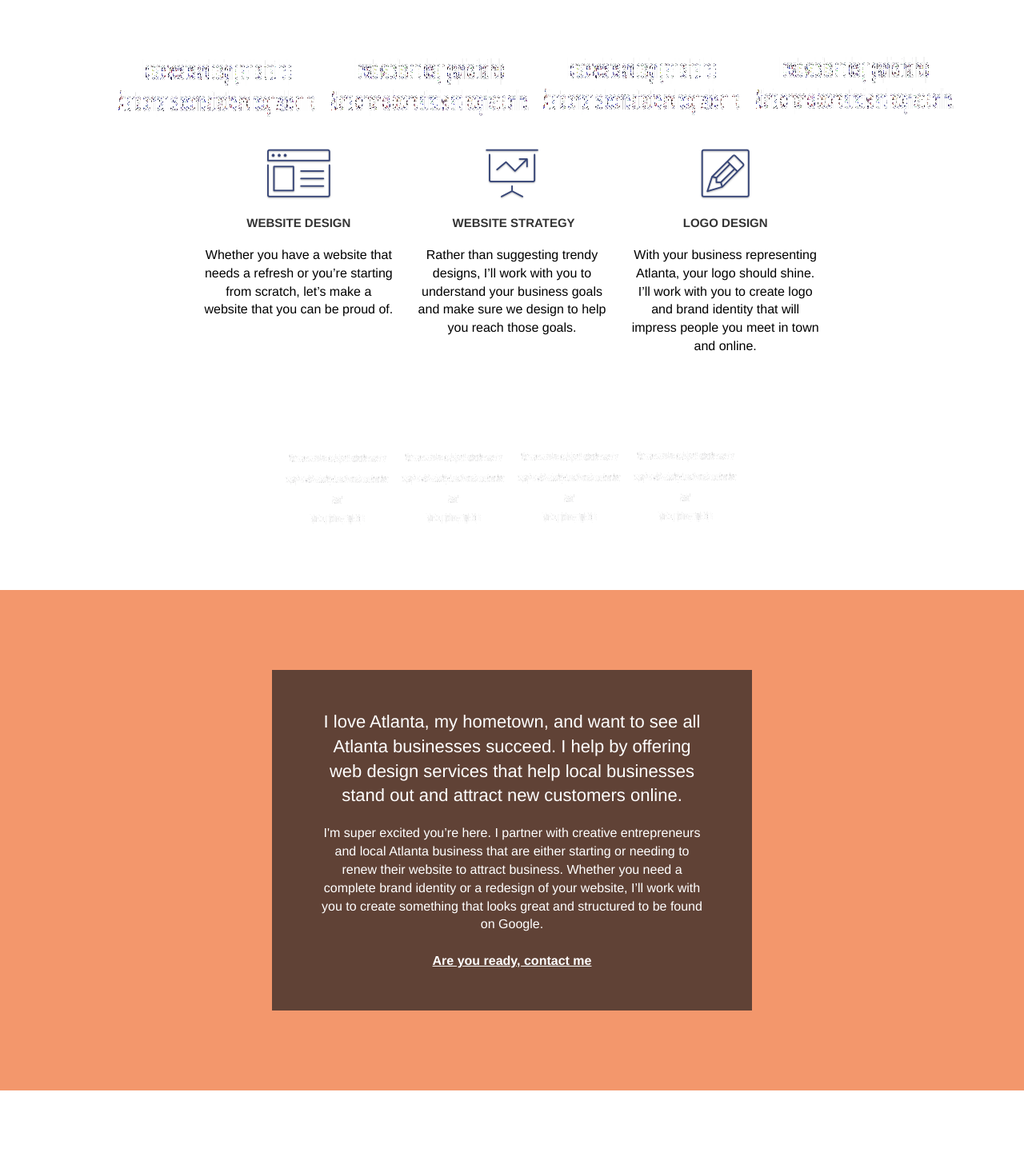
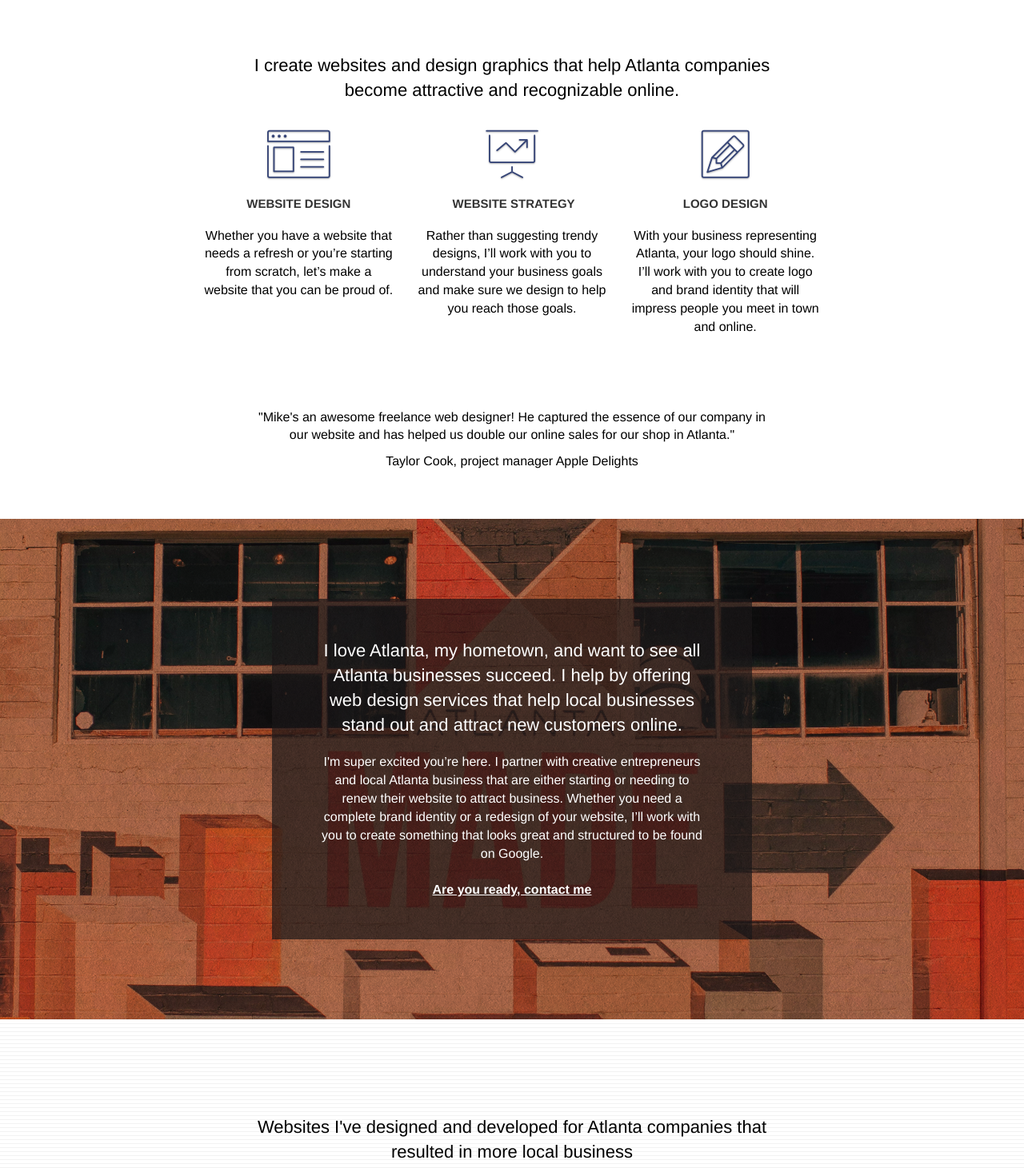
Before and after one commit to nicohung/oc-project4, a plain HTML site: page index.html in a window 1280 px wide. Shown: the part 541-2002 px from the top of the page at 80% size. Drawn offline with nearby package versions, Linux system fonts and the light colour scheme.

Commit message:
Replaced imges with text with <h2> and <p>

```diff
--- a/index.html
+++ b/index.html
@@ -79,9 +79,10 @@
 <!-- bloc-2-services -->
 <div class="bloc bgc-white l-bloc" id="bloc-2-services">
 	<div class="container bloc-md">
-		<div class="row">
-			<div class="col-sm-12 text-center">
-				<img alt="web agency, web design, logo design, atlanta agency, mike" src="img/title.webp" />
+		<div class="row" id="banner-row">
+			<div class="col-sm-12 text-center" id="banner-title">
+				<h2>I create websites and design graphics that help
+					Atlanta companies become attractive and recognizable online.</h2>
 			</div>
 		</div>
 		<div class="row voffset-lg med-width-whitespace">
@@ -121,7 +122,8 @@
 		</div>
 		<div class="row voffset-lg voffset">
 			<div class="col-xs-12 col-md-8 col-md-offset-2 text-center">
-				<img alt="web agency, web design, logo design " src="img/quote.webp" />
+				<p>"Mike's an awesome freelance web designer! He captured the essence of our company in our website and has helped us double our online sales for our shop in Atlanta."</p>
+				<p>Taylor Cook, project manager Apple Delights</p>
 			</div>
 		</div>
 	</div>
@@ -148,10 +150,9 @@
 <!-- bloc-4-portfolio -->
 <div class="bloc bgc-white bg-lines-h2-bg bg-repeat l-bloc" id="bloc-4-portfolio">
 	<div class="container bloc-lg">
-		<div class="row">
-			<div class="col-sm-12 text-center">
-								<img alt="web agency, web design, logo design " src="img/title2.webp" />
-
+		<div class="row" id="banner-row2">
+			<div class="col-sm-12 text-center" id="banner-title2">
+				<h2>Websites I've designed and developed for Atlanta companies that resulted in more local business</h2>
 			</div>
 		</div>
 		<div class="row tight-width-whitespace portfolio-row">
--- a/style.css
+++ b/style.css
@@ -5,6 +5,24 @@ body{
     overflow-x:hidden;
     -webkit-font-smoothing:antialiased;
     -moz-osx-font-smoothing:grayscale
+    }
+
+    #banner-row {
+        display: flex;
+        justify-content: center;
+    }
+
+    #banner-title {
+        width: 700px;
+    }
+
+    #banner-row2 {
+        display: flex;
+        justify-content: center;
+    }
+
+    #banner-title2 {
+        width: 700px;
     }
 
     a,button{
@@ -81,7 +99,7 @@ body{
     }
 
     .texture-paper::before{
-    background:url(img/texture-paper.png);
+    background:url(img/texture-paper.webp);
     background-size:280px 280px
     }
 
@@ -725,19 +743,19 @@ body{
     }
 
     .bg-dots-bg{
-    background-image:url(img/dots-bg.png)
+    background-image:url(img/dots-bg.webp)
     }
 
     .bg-lines-h2-bg{
-    background-image:url(img/lines-h2-bg.png)
+    background-image:url(img/lines-h2-bg.webp)
     }
 
     .bg-atlanta-20made-20sign{
-    background-image:url(img/atlanta%20made%20sign.jpg)
+    background-image:url(img/atlanta%20made%20sign.webp)
     }
 
     .bg-atlanta-20made-20sign-20orange{
-    background-image:url(img/atlanta%20made%20sign%20orange.jpg)
+    background-image:url(img/atlanta%20made%20sign%20orange.webp)
     }
 
     @media (max-width: 1024px){
```
Also changed, not shown: img/quote.webp (deleted), img/title.webp (deleted), img/title2.webp (deleted).
